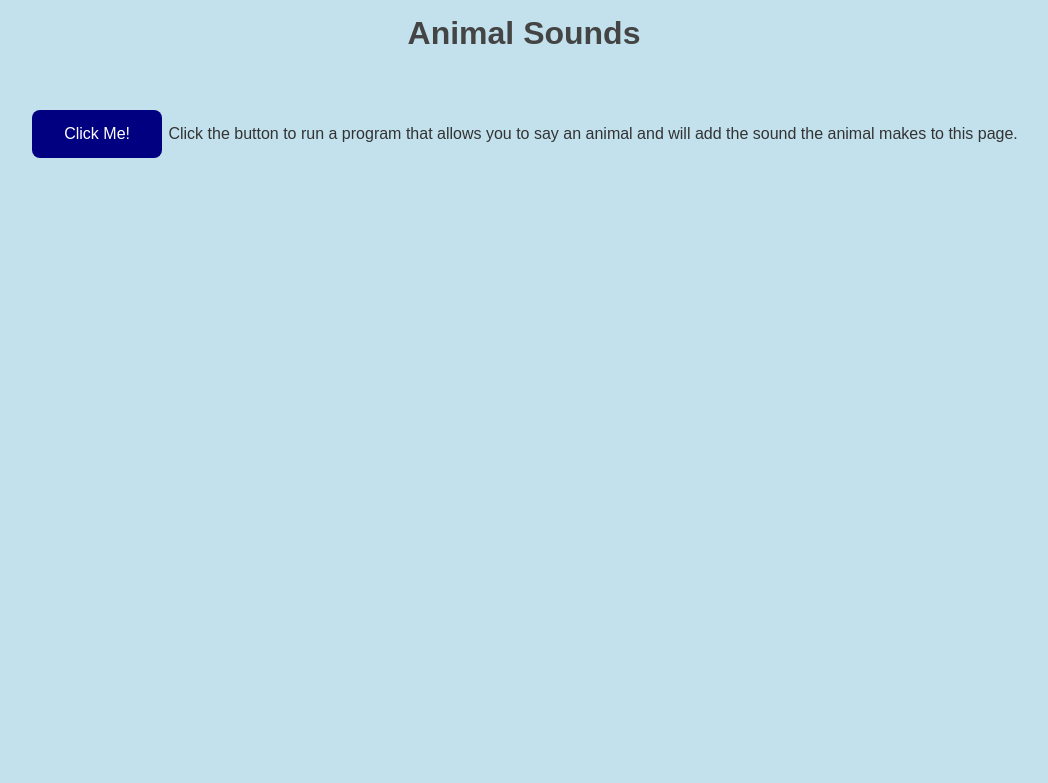
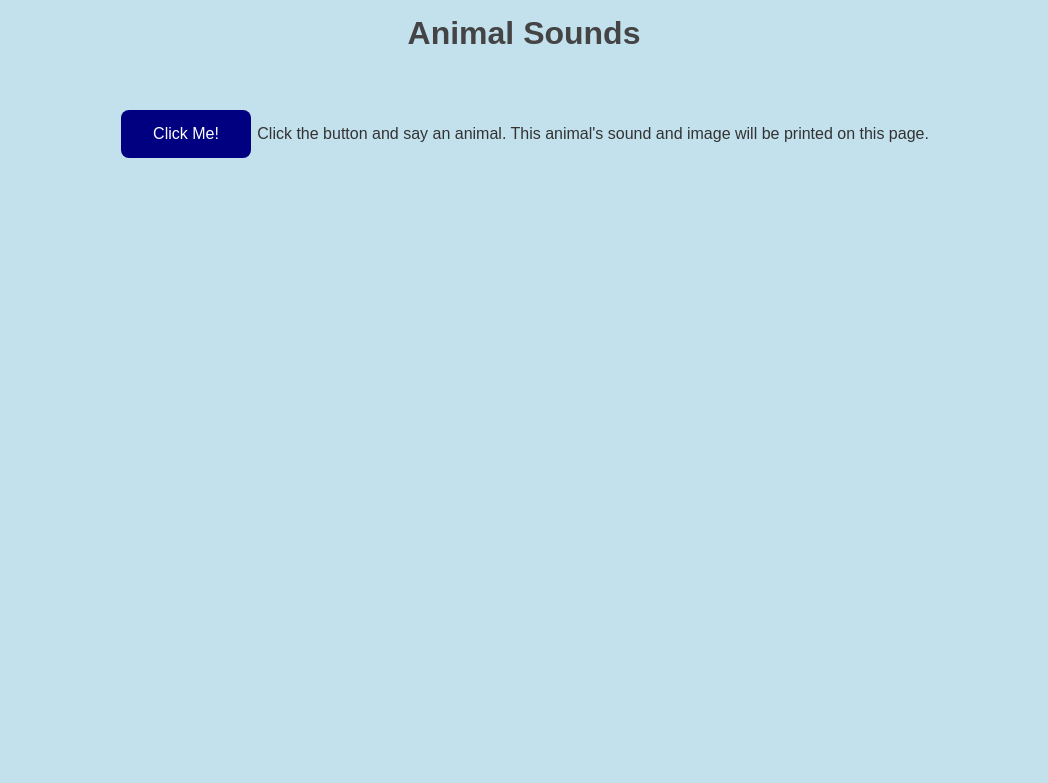
Before and after one commit to software-students-fall2023/4-containerized-app-exercise-team-fourpeat, a Flask app: page / in a window 1280 px wide. Shown: the top 783 px of the page, without its empty margins (116-1164 px from the left). Run offline with Flask 3, Linux system fonts and the light colour scheme; data that the repository does not hold is empty.

Commit message:
badges and coverage

```diff
--- a/machine-learning-client/ml.py
+++ b/machine-learning-client/ml.py
@@ -24,7 +24,6 @@ def save_to_database(animal, sound):
     """Saves animal sound into the MongoDB database"""
     data = {"animal": animal, "sound": sound}
     animal_db.db["animal_sounds"].insert_one(data)
-    print(f"Saved sound '{sound}' for {animal} in the database.")
 
 
 def process_voice_command(text):
--- a/web-app/templates/index.html
+++ b/web-app/templates/index.html
@@ -8,7 +8,7 @@
 <body>
     <h1>Animal Sounds</h1>
     <br>
-    <button id="captureButton">Click Me!</button> Click the button to run a program that allows you to say an animal and will add the sound the animal makes to this page.
+    <button id="captureButton">Click Me!</button> Click the button and say an animal. This animal's sound and image will be printed on this page.
     <ul>
         {% for animal in animals %}
 
```
